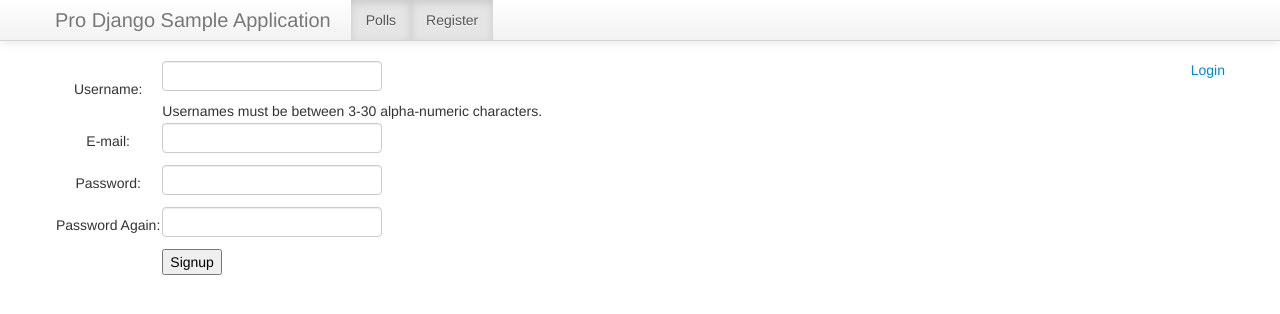
After one commit to simeonf/django-project, a Django app: page /polls/register/ in a window 1280 px wide. The commit adds this page. Shown: the top 314 px of the page. Run offline with Django 3.2, Linux system fonts and the light colour scheme; some libraries are stand-ins or nearby versions.

Commit message:
Use registration form, explore basic validation and widgets

```diff
--- /dev/null
+++ b/mysite/polls/forms.py
@@ -0,0 +1,43 @@
+from django.contrib.auth.models import User, Group
+from django import forms
+from django.db import IntegrityError
+
+class RegistrationForm(forms.Form):
+    username = forms.CharField(max_length=30, min_length=3,
+                               help_text="Usernames must be between 3-30 alpha-numeric characters.")
+    email = forms.EmailField(label="E-mail")
+    password1 = forms.CharField(label="Password", widget=forms.PasswordInput)
+    password2 = forms.CharField(label="Password Again", widget=forms.PasswordInput)
+
+    def clean_username(self):
+        username = self.cleaned_data['username']
+        if not username.isalnum():
+            raise forms.ValidationError('Usernames must be letters and characters only.')
+        if User.objects.filter(username=username):
+            raise forms.ValidationError('That username is not available.')
+        return username
+
+    def clean(self):
+        data = self.cleaned_data
+        p1 = data.get('password1')
+        p2 = data.get('password2')
+        if p1 != p2:
+            # attach the error message to the password control
+            forms.errors['password2'] = ['The passwords you entered did not match!']
+        return data
+
+    def save(self):
+        username = self.cleaned_data['username']
+        password = self.cleaned_data['password1']
+        email = self.cleaned_data['email']
+        try:
+            u = User.objects.create_user(username, email, password)
+            # user can login to admin
+            u.is_staff = True
+            u.save()
+            # Add to the poll_users group for permissions
+            g = Group.objects.get(name="poll_users")
+            u.groups.add(g)
+        except IntegrityError:
+            self.errors['username'] = ['That username is taken!']
+        return self.is_valid()
--- a/mysite/polls/urls.py
+++ b/mysite/polls/urls.py
@@ -25,4 +25,5 @@ urlpatterns = patterns('polls',
      url(r'^(?P<poll_id>\d+)/$', 'views.detail', name="poll_detail"),
      url(r'^(?P<poll_id>\d+)/results/$', 'views.results', name='poll_results'),
      url(r'^(?P<poll_id>\d+)/vote/$', 'views.vote', name="poll_vote"),
+     url(r'^register/$', 'views.register', name="poll_register"),
 )
--- a/mysite/polls/views.py
+++ b/mysite/polls/views.py
@@ -1,10 +1,25 @@
 from django.shortcuts import render_to_response, get_object_or_404, render
+from django.contrib.auth.models import User
+from django.contrib.auth import login, authenticate
 from django.contrib.auth.decorators import login_required
 from django.core.urlresolvers import reverse
 from django.template import RequestContext
 from django.http import HttpResponseRedirect
 
+from polls.forms import RegistrationForm
+
 from polls.models import Poll, Choice
+
+def register(request):
+    form = RegistrationForm(request.POST or None)
+    if form.is_valid():
+        if form.save():
+            u = authenticate(username=form.cleaned_data['username'],
+                             password=form.cleaned_data['password1'])
+            login(request, u)
+            return HttpResponseRedirect("/polls/")
+    return render(request, "registration/register.html", {'form': form})
+
 
 def index(request):
     latest_poll_list = Poll.objects.all().order_by('-pub_date')[:5]
--- a/mysite/requirements.txt
+++ b/mysite/requirements.txt
@@ -1,4 +1,9 @@
 Django==1.4
+Pygments==1.5
 South==0.7.6
 django-debug-toolbar==0.9.4
 django-extensions==1.0.1
+docutils==0.9.1
+ipython==0.13.1
+readline==6.2.4.1
+wsgiref==0.1.2
--- a/mysite/templates/base.html
+++ b/mysite/templates/base.html
@@ -22,6 +22,7 @@
           <div class="nav-collapse">
             <ul class="nav">
               <li class="active"><a href="/polls/">Polls</a></li>
+              <li class="active"><a href="/polls/register/">Register</a></li>
             </ul>
           </div><!--/.nav-collapse -->
         </div>
--- /dev/null
+++ b/mysite/templates/registration/register.html
@@ -0,0 +1,11 @@
+{% extends 'base.html' %}
+{% block content %}
+<form action="" method="POST">
+{% csrf_token %}
+<table>
+{{ form }}
+<tr><th>&nbsp;</th><td><input type="submit" value="Signup"> </td></tr>
+</table>
+
+</form>
+{% endblock %}
```
